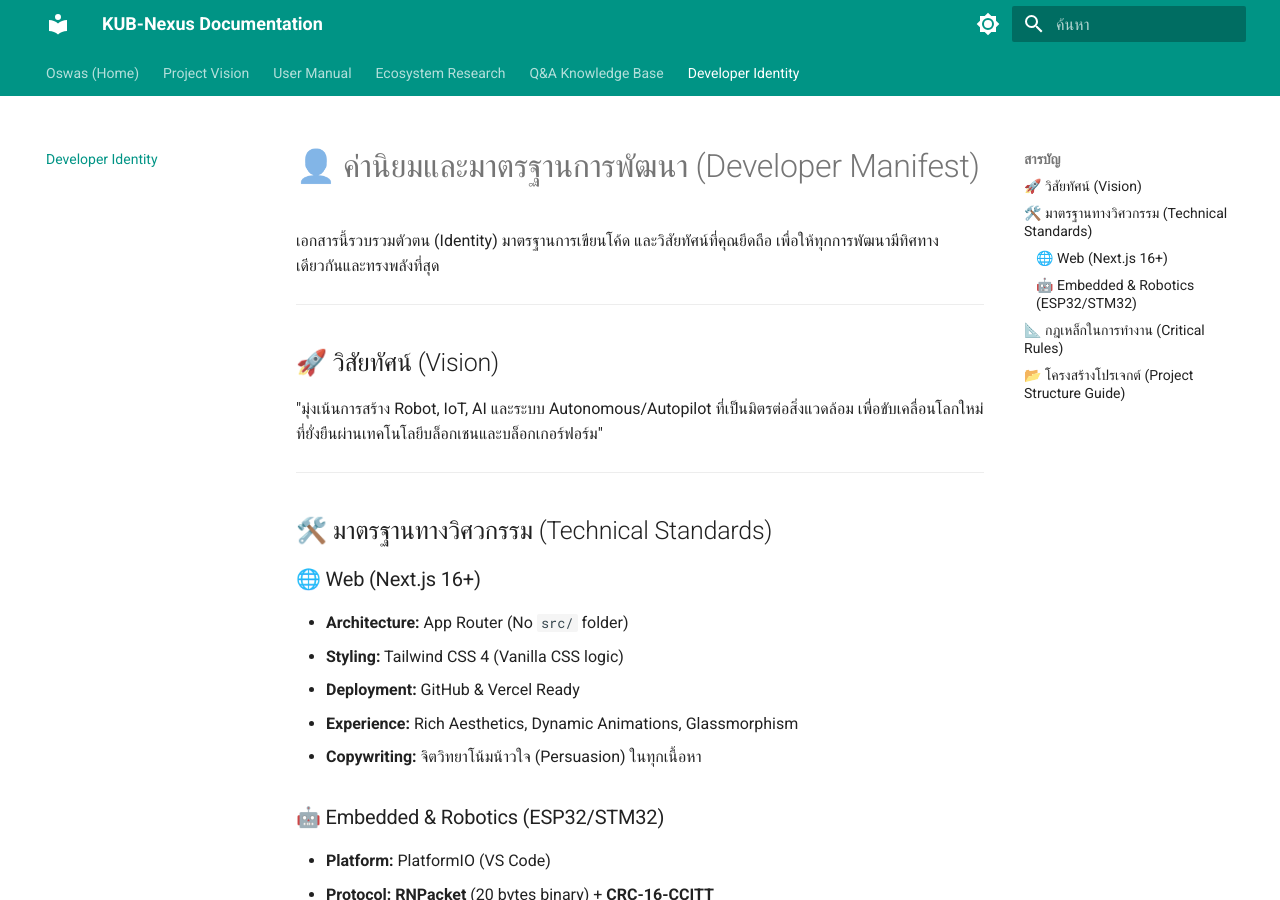
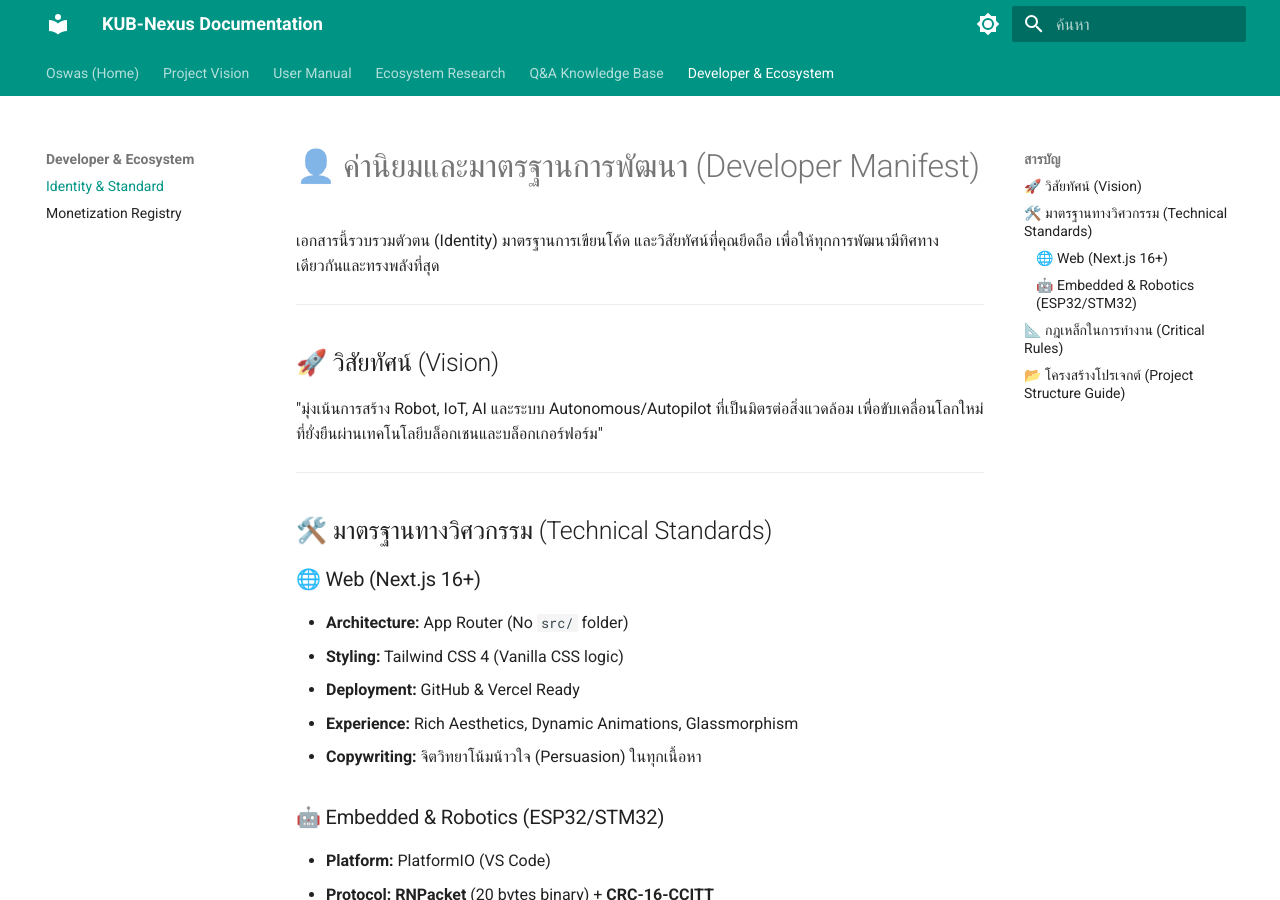
Before and after one commit to GridsMicro/KUB-Nexus, an MkDocs documentation site: the page built from docs/user_profile/developer_identity.md, in a window 1280 px wide and 900 px high. Built offline with MkDocs 1.6.1 and Material for MkDocs 9.7.7, drawn with Linux system fonts in a browser that asks for light colours.

Commit message:
📝 Docs: Create Monetization & Affiliate link registry for AI to reuse

```diff
--- a/mkdocs.yml
+++ b/mkdocs.yml
@@ -37,7 +37,9 @@
       - 'Notification Setup (LINE)': manual/notification_setup.md
   - 'Ecosystem Research': research/bitkub_ecosystem_overview.md
   - 'Q&A Knowledge Base': qa/qa_logs.md
-  - 'Developer Identity': user_profile/developer_identity.md
+  - 'Developer & Ecosystem':
+      - 'Identity & Standard': user_profile/developer_identity.md
+      - 'Monetization Registry': user_profile/affiliate_registry.md
 
 markdown_extensions:
   - admonition
```
Also changed, not shown: docs/user_profile/affiliate_registry.md (added, +52 -0 lines).
